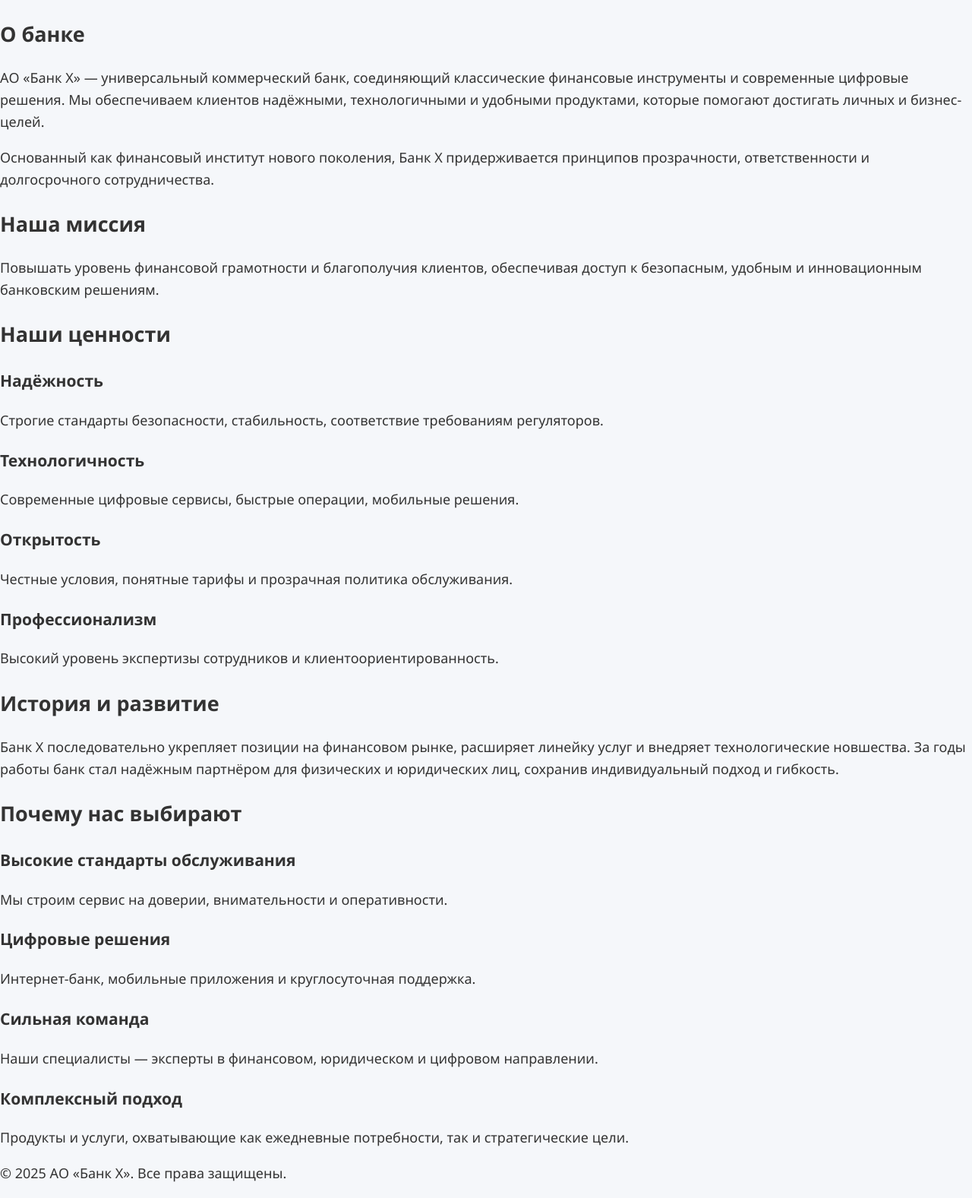
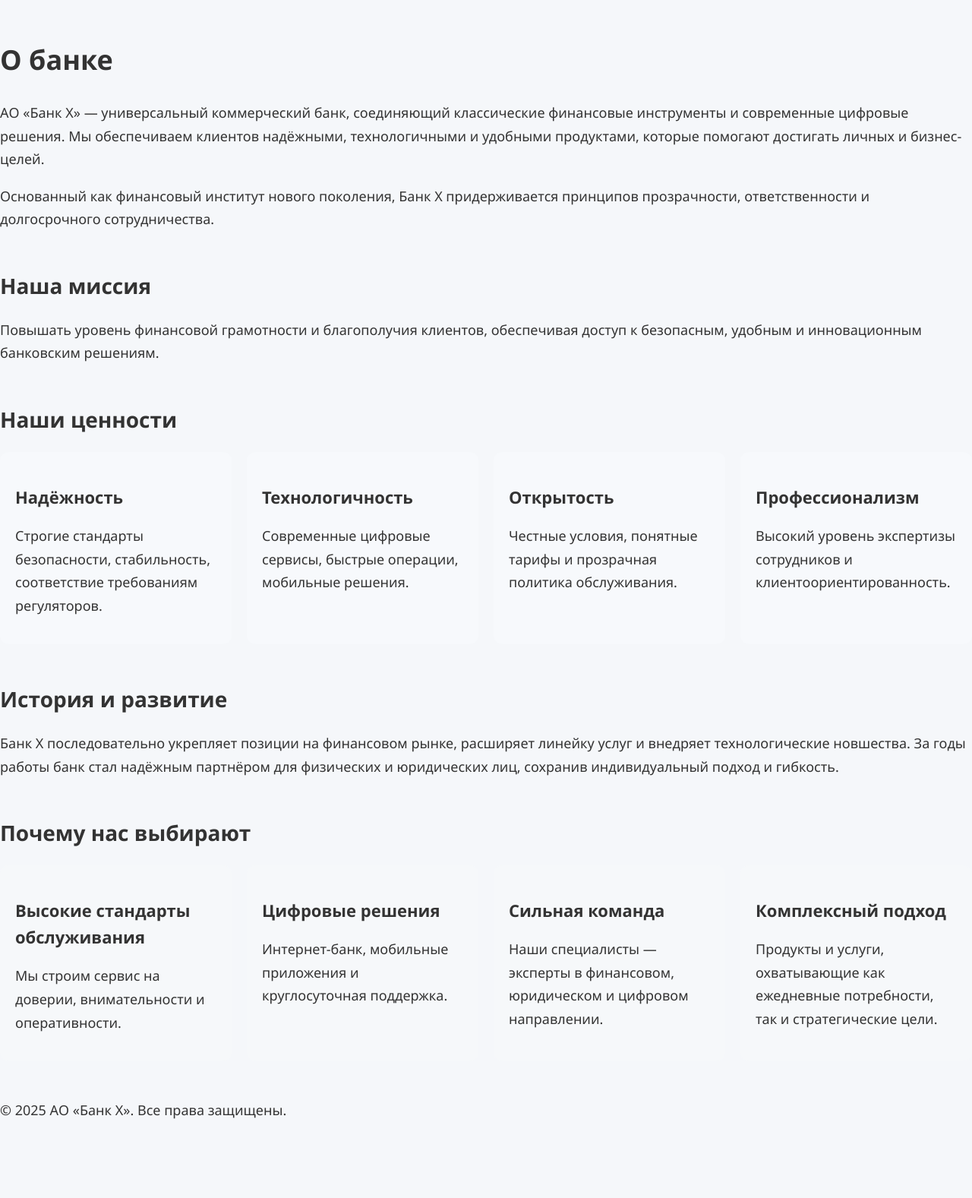
Before and after one commit to k87938433-sudo/bank, a PHP site: page /about.php in a window 1280 px wide. Shown: the part 118-1695 px from the top of the page at 76% size. After the commit the page ends 1591 px from the top, so only its background shows below. Run offline with PHP 8.4, Linux system fonts and the light colour scheme.

Commit message:
Update style.css

```diff
--- a/css/style.css
+++ b/css/style.css
@@ -391,3 +391,68 @@ body.accessible.dark {
         grid-template-columns: 1fr;
     }
 }
+/* Общие отступы */
+.page-section {
+    margin: 50px 0;
+}
+
+/* Заголовки */
+.page-section h1 {
+    font-size: 36px;
+    margin-bottom: 25px;
+}
+
+.page-section h2 {
+    font-size: 28px;
+    margin-bottom: 20px;
+}
+
+.page-section p {
+    font-size: 18px;
+    line-height: 1.7;
+    margin-bottom: 16px;
+}
+
+/* Блок ценностей */
+.values-grid {
+    display: grid;
+    grid-template-columns: repeat(auto-fit, minmax(240px, 1fr));
+    gap: 20px;
+}
+
+.value-card {
+    padding: 20px;
+    border-radius: 12px;
+    background: #f7f9fc;
+    transition: 0.3s;
+}
+.value-card:hover {
+    background: #eef3fb;
+}
+
+.value-card h3 {
+    font-size: 22px;
+    margin-bottom: 10px;
+}
+
+/* Преимущества */
+.advantages-grid {
+    display: grid;
+    grid-template-columns: repeat(auto-fit, minmax(260px, 1fr));
+    gap: 20px;
+}
+
+.adv-card {
+    padding: 20px;
+    background: #f6f8fa;
+    border-radius: 12px;
+    transition: 0.3s;
+}
+.adv-card:hover {
+    background: #e9eef5;
+}
+
+.adv-card h3 {
+    margin-bottom: 10px;
+    font-size: 22px;
+}
```
